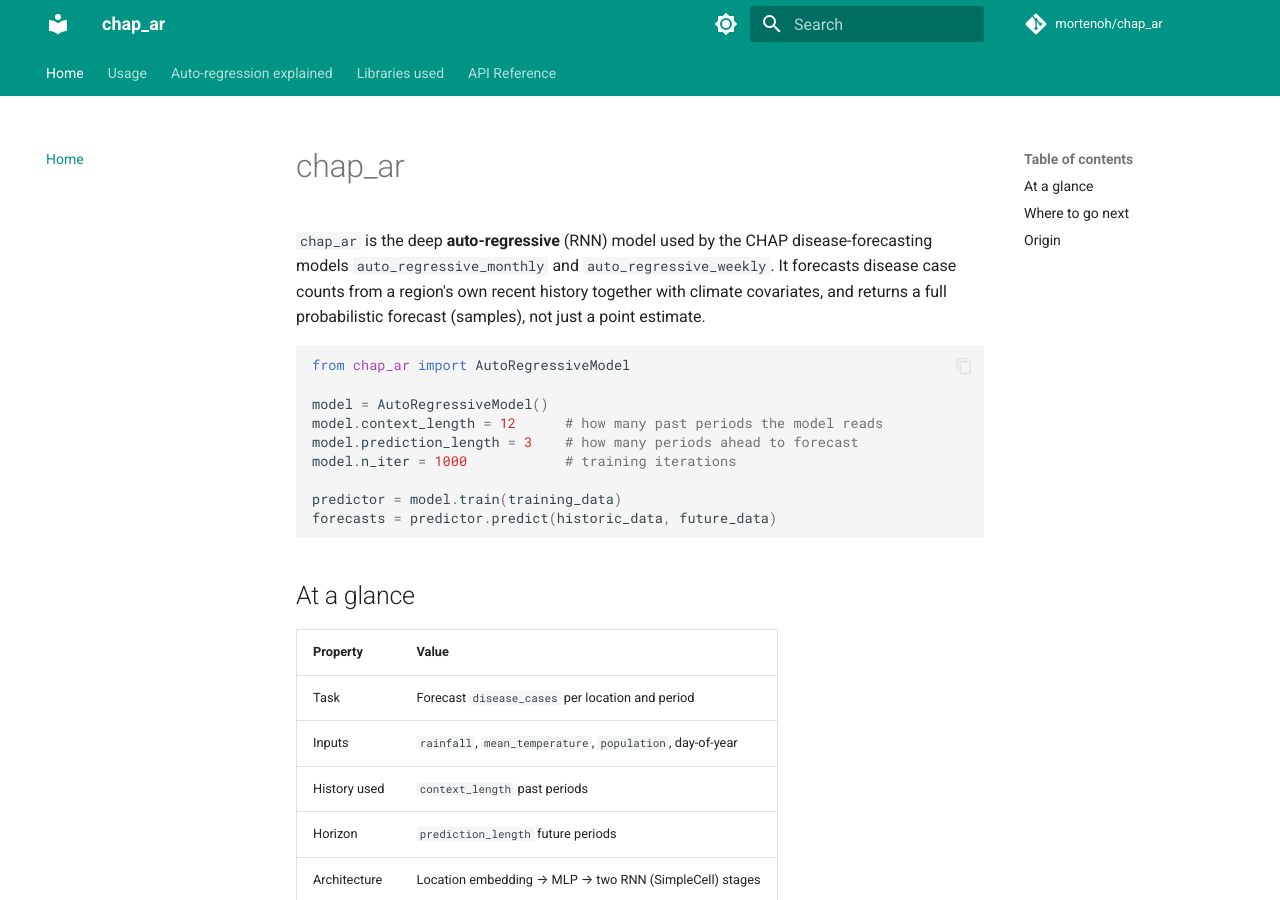
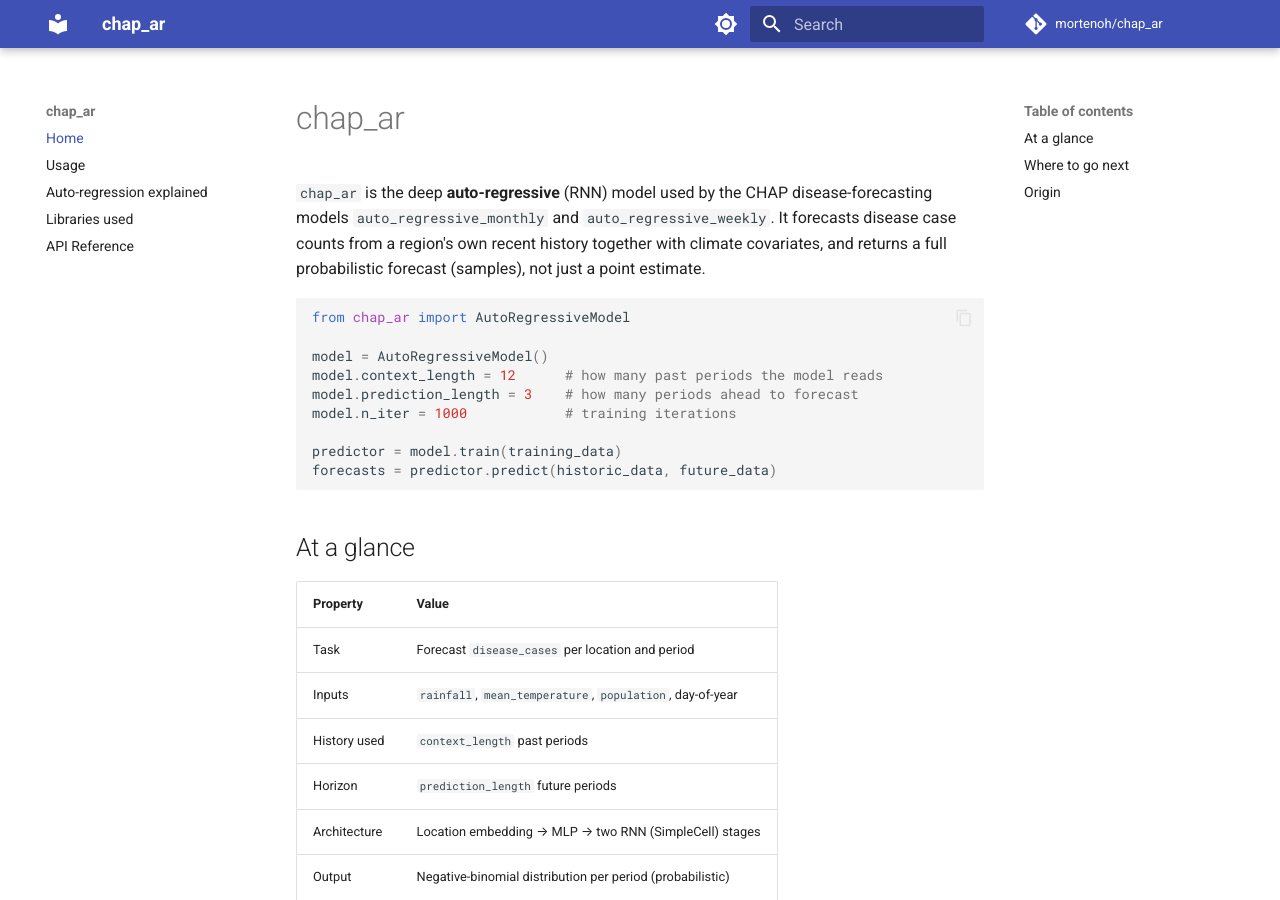
Before and after one commit to chap-models/chap_auto_regressive, an MkDocs documentation site: the page built from docs/index.md, in a window 1280 px wide and 900 px high. Built offline with MkDocs 1.6.1 and Material for MkDocs 9.7.7, drawn with Linux system fonts in a browser that asks for light colours; comment, search, counter and statistics services are not loaded.

Commit message:
docs: use indigo theme and drop top-level navigation tabs

```diff
--- a/mkdocs.yml
+++ b/mkdocs.yml
@@ -7,19 +7,18 @@ theme:
   name: material
   palette:
     - scheme: default
-      primary: teal
-      accent: teal
+      primary: indigo
+      accent: indigo
       toggle:
         icon: material/brightness-7
         name: Switch to dark mode
     - scheme: slate
-      primary: teal
-      accent: teal
+      primary: indigo
+      accent: indigo
       toggle:
         icon: material/brightness-4
         name: Switch to light mode
   features:
-    - navigation.tabs
     - navigation.sections
     - navigation.top
     - navigation.tracking
```
